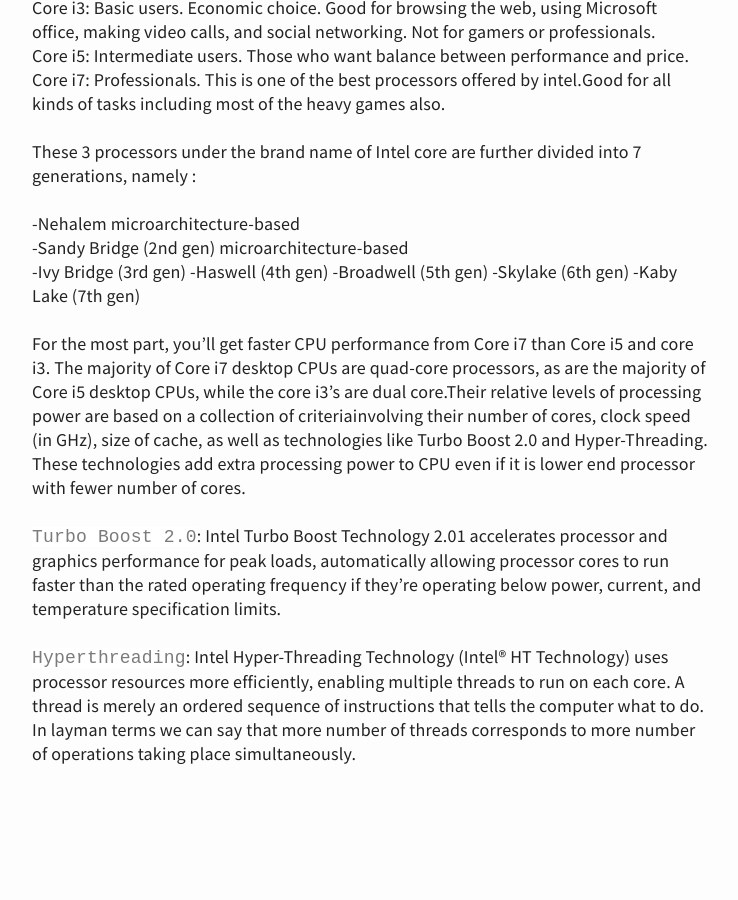
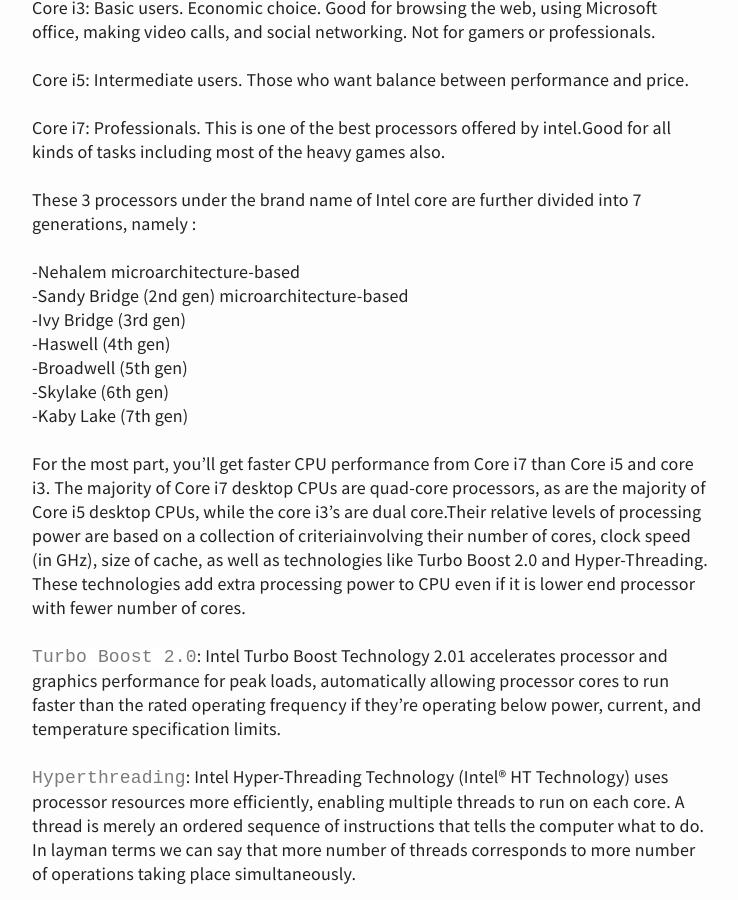
Before and after one commit to Harshit2609/Harshit2609.github.io, a Jekyll site: the page built from _posts/2017-09-18-Blog#2.md, in a window 1280 px wide and 900 px high, scrolled down 927 px. Shown: the whole window, without its empty margins (270-1008 px from the left). Built offline with Jekyll 4.4.1, drawn with Linux system fonts in a browser that asks for light colours; before the commit the page ends 1717 px from its top, so only the background shows below that.

Commit message:
Update 2017-09-18-Blog#2.md

```diff
--- a/_posts/2017-09-18-Blog#2.md
+++ b/_posts/2017-09-18-Blog#2.md
@@ -14,7 +14,9 @@ To set the record straight, we can say that Core i7s are better than Core i5s, w
 So, these 3 types can be classified as:
 
 Core i3: Basic users. Economic choice. Good for browsing the web, using Microsoft office, making video calls, and social networking. Not for gamers or professionals.<br />
+<br />
 Core i5: Intermediate users. Those who want balance between performance and price.<br />
+<br />
 Core i7: Professionals. This is one of the best processors offered by intel.Good for all kinds of tasks including most of the heavy games also.
 
 
@@ -23,11 +25,11 @@ These 3 processors under the brand name of Intel core are further divided into 7
 
 -Nehalem microarchitecture-based<br />
 -Sandy Bridge (2nd gen) microarchitecture-based<br />
--Ivy Bridge (3rd gen)
--Haswell (4th gen)
--Broadwell (5th gen)
--Skylake (6th gen)
--Kaby Lake (7th gen)
+-Ivy Bridge (3rd gen)<br />
+-Haswell (4th gen)<br />
+-Broadwell (5th gen)<br />
+-Skylake (6th gen)<br />
+-Kaby Lake (7th gen)<br />
 
 For the most part, you'll get faster CPU performance from Core i7 than Core i5 and core i3. The majority of Core i7 desktop CPUs are quad-core processors, as are the majority of Core i5 desktop CPUs, while the core i3's are dual core.Their relative levels of processing power are based on a collection of criteriainvolving their number of cores, clock speed (in GHz), size of cache, as well as technologies like Turbo Boost 2.0 and Hyper-Threading.
 These technologies add extra processing power to CPU even if it is lower end processor with fewer number of cores.
```
